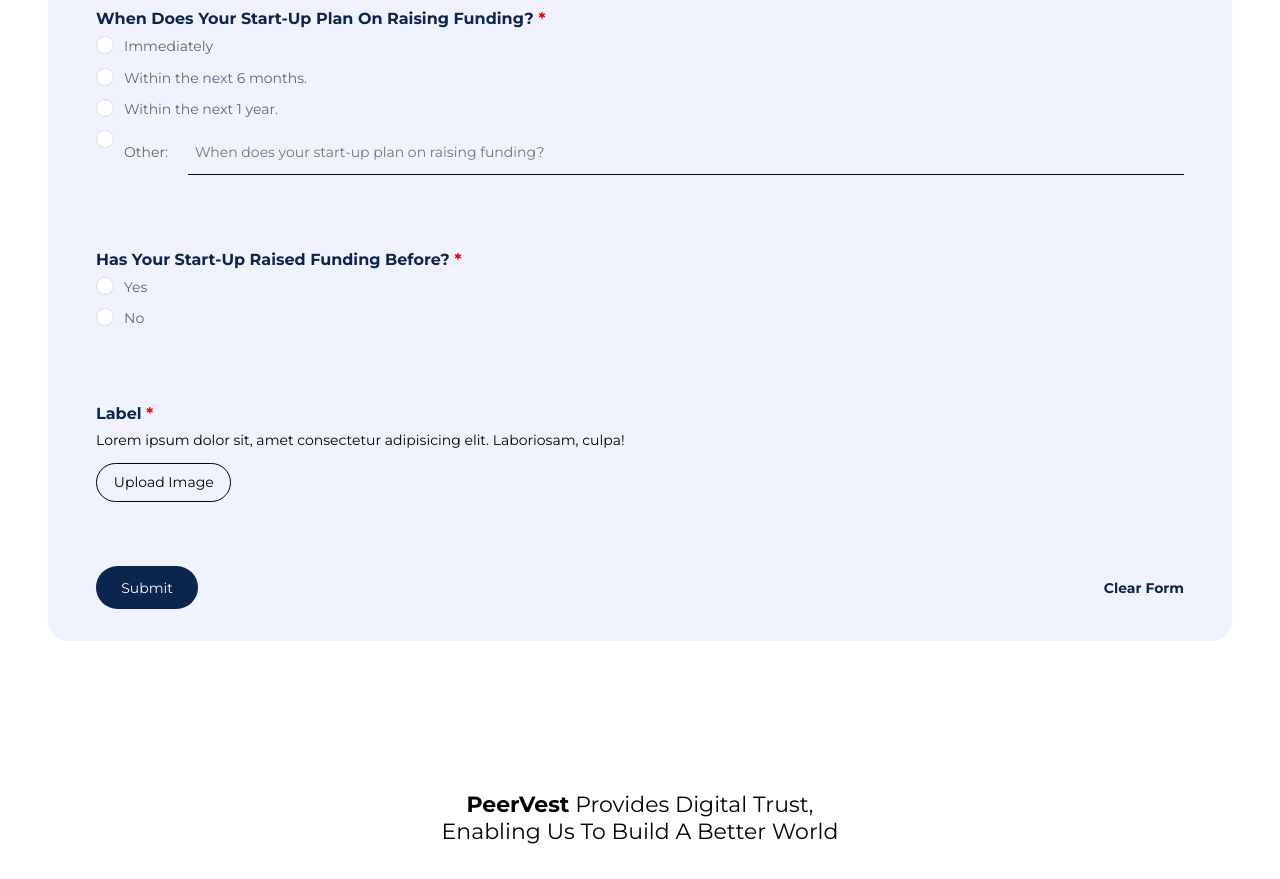
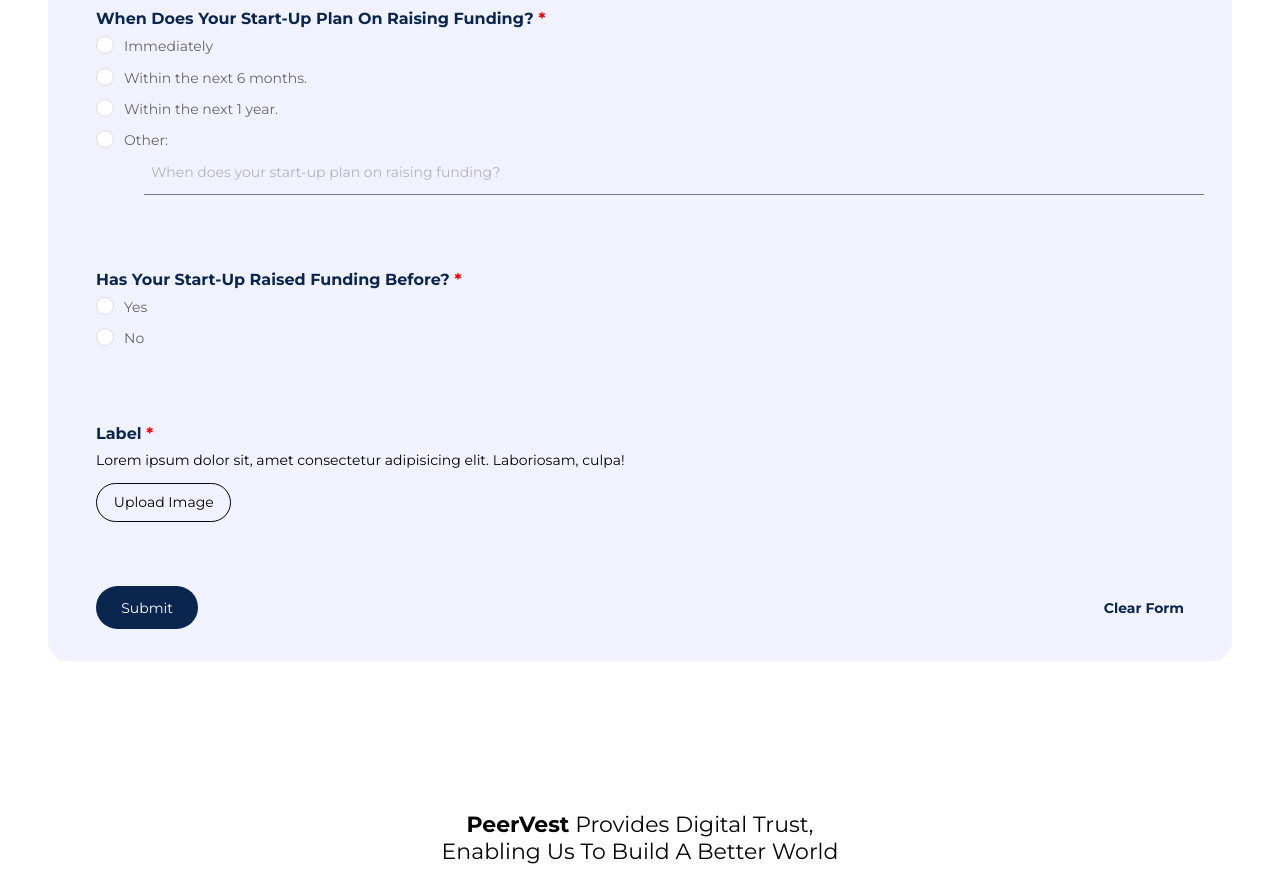
Before and after one commit to abrarkhalidofficial/Peervest, a React (Create React App) app: page /start-up in a window 1280 px wide. Shown: the part 4500-5379 px from the top of the page. Built offline with nearby package versions, Linux system fonts and the light colour scheme.

Commit message:
added focus functionality

```diff
--- a/src/Components/InputRadio.js
+++ b/src/Components/InputRadio.js
@@ -1,4 +1,4 @@
-import React from "react";
+import React, { useState } from "react";
 
 export default function InputRadio({
   label,
@@ -7,6 +7,7 @@ export default function InputRadio({
   description,
   options,
 }) {
+  const [focus, setFocus] = useState(false);
   return (
     <div className="start__up__container__form__input__box">
       <div
@@ -29,6 +30,11 @@ export default function InputRadio({
             <>
               <input
                 type="radio"
+                onChange={(e) => {
+                  e.target.checked && item.label === "Other:"
+                    ? setFocus(true)
+                    : setFocus(false);
+                }}
                 name={
                   "start__up__container__form__input__box__radio__label" +
                   placeholder
@@ -45,23 +51,34 @@ export default function InputRadio({
                   item.label
                 }
                 className="start__up__container__form__input__box__radio__label"
-                style={
-                  item.label === "Other:"
-                    ? {
-                        display: "flex",
-                        alignItems: "center",
-                        whiteSpace: "nowrap",
-                      }
-                    : null
-                }
+                // style={
+                //   item.label === "Other:"
+                //     ? {
+                //         display: "flex",
+                //         alignItems: "center",
+                //         whiteSpace: "nowrap",
+                //       }
+                //     : null
+                // }
               >
                 {item.label}
                 {item.label === "Other:" ? (
                   <input
                     type="text"
+                    disabled={!focus}
                     placeholder={placeholder}
                     className="start__up__container__form__input__box__field"
-                    style={{ flex: 1, marginLeft: 20 }}
+                    autoFocus
+                    style={
+                      !focus
+                        ? {
+                            flex: 1,
+                            marginLeft: 20,
+                            borderWidth: "1px",
+                            opacity: 0.5,
+                          }
+                        : { flex: 1, marginLeft: 20, borderWidth: 2 }
+                    }
                   />
                 ) : null}
               </label>
```
